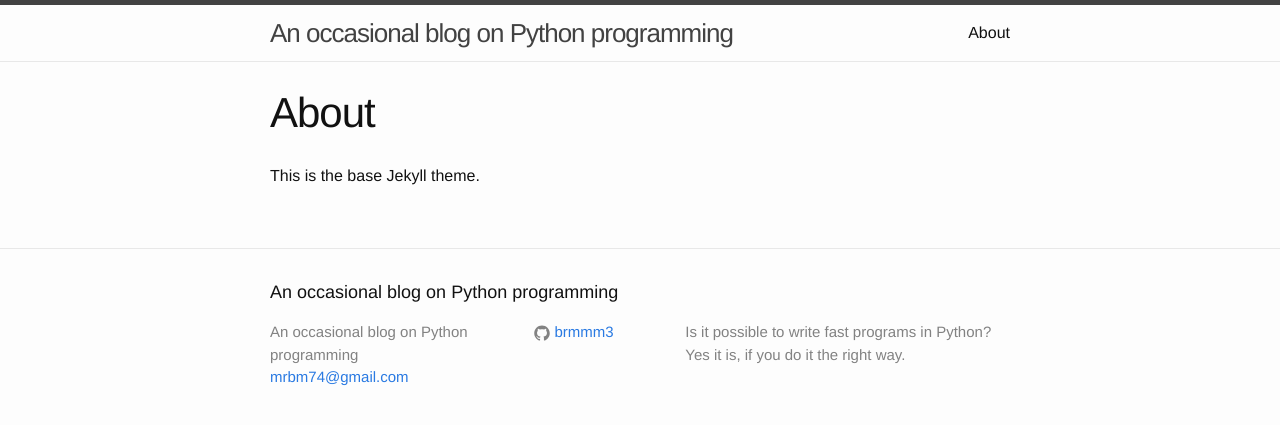
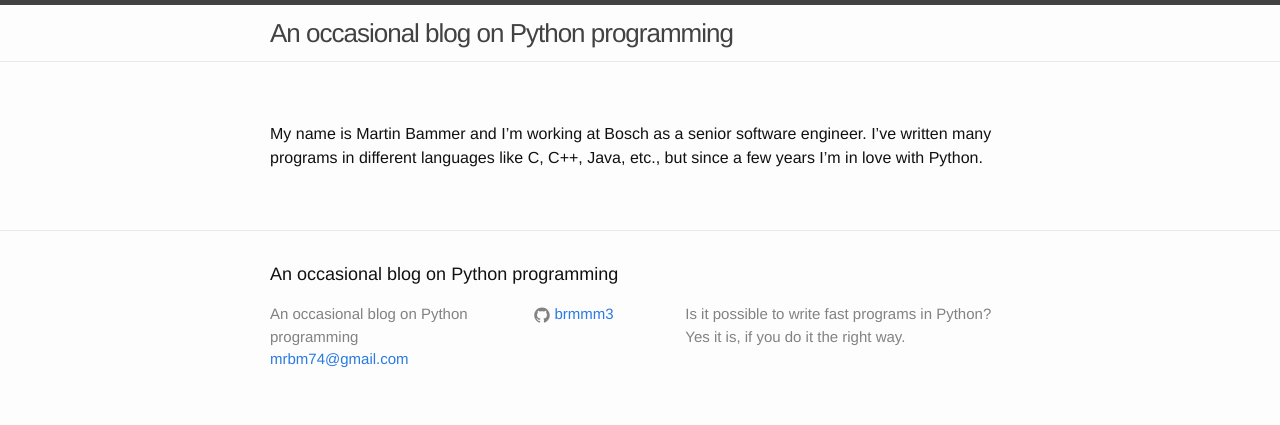
Before and after one commit to brmmm3/brmmm3.github.io, a Jekyll site: the page built from about.md, in a window 1280 px wide. Shown: the top 425 px of the page. Built offline with Jekyll 4.4.1, drawn with Linux system fonts in a browser that asks for light colours; our own code applies the rules of GitHub Pages for plain Markdown files.

Commit message:
Update about.md

```diff
--- a/about.md
+++ b/about.md
@@ -1,7 +1 @@
----
-layout: page
-title: About
-permalink: /about/
----
-
-This is the base Jekyll theme.
+My name is Martin Bammer and I'm working at Bosch as a senior software engineer. I've written many programs in different languages like C, C++, Java, etc., but since a few years I'm in love with Python.
```
